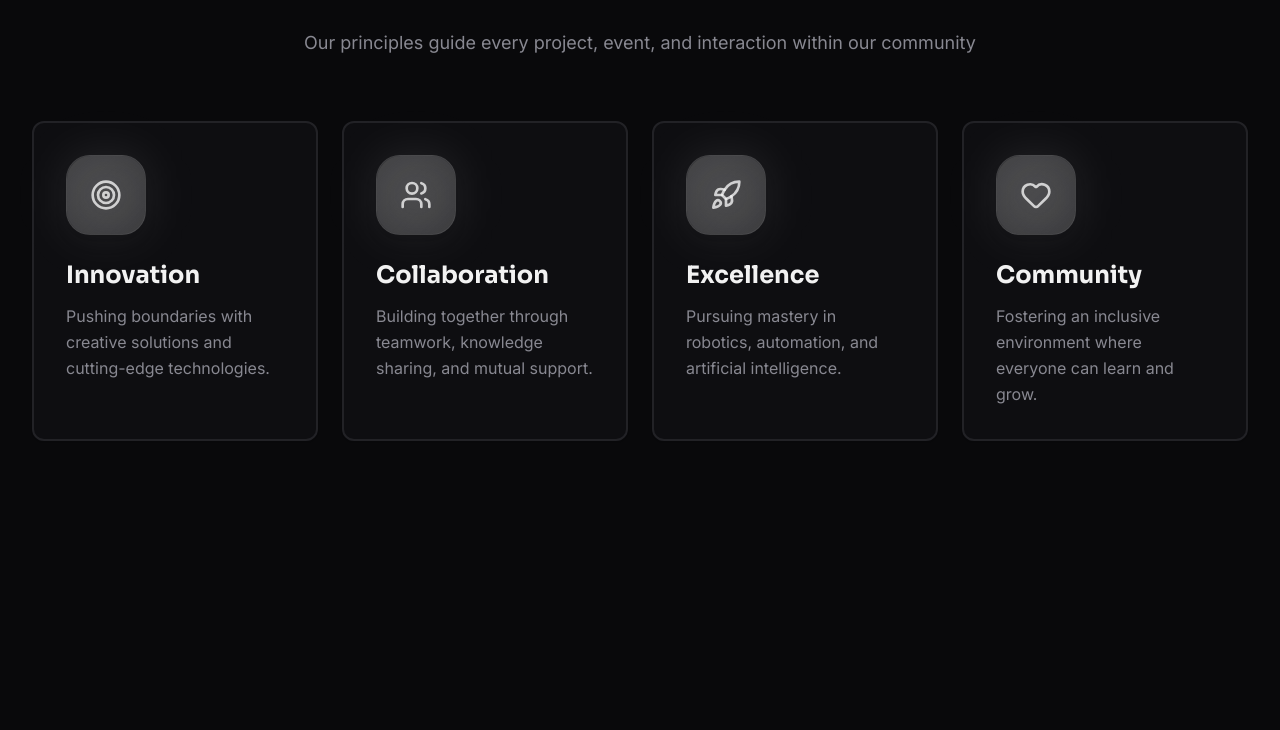
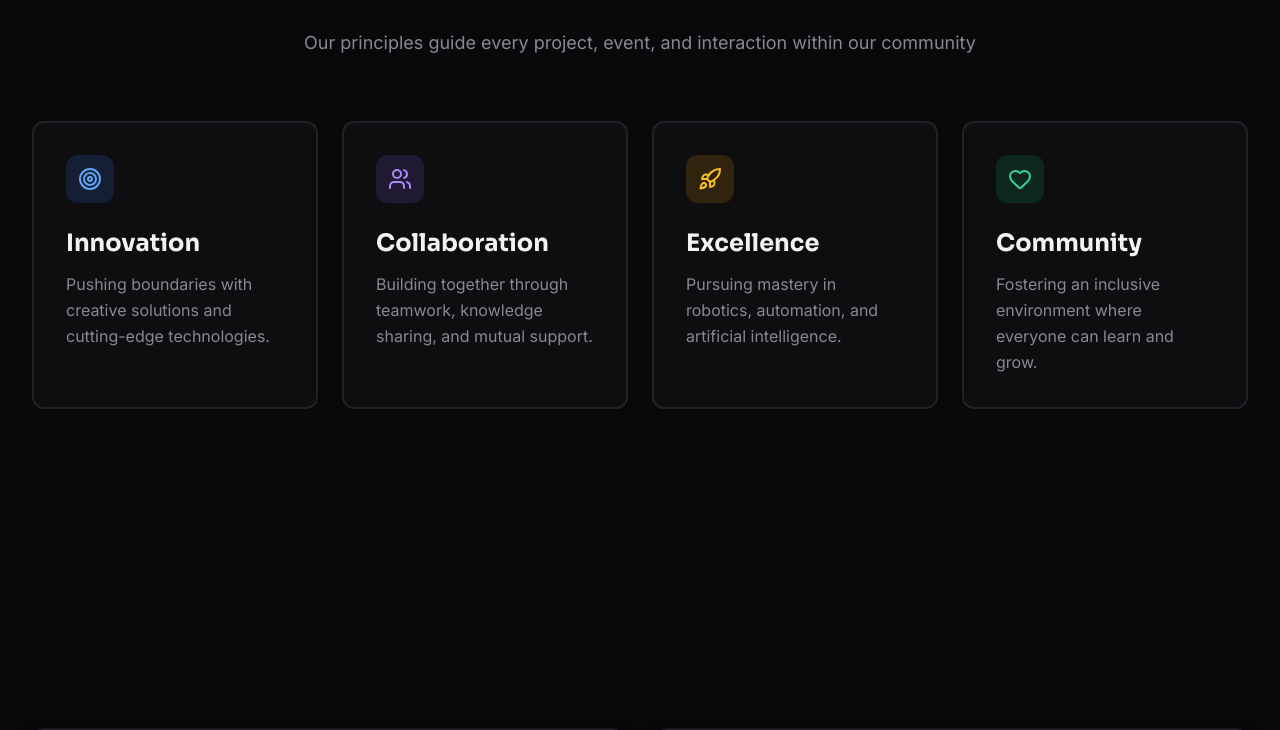
Before and after one commit to LifeIsPranav/NITP_Robotics_Website, a React (Vite) app: page /about in a window 1280 px wide. Shown: the part 2018-2748 px from the top of the page. Built offline with nearby package versions, Linux system fonts and the light colour scheme.

Commit message:
minor changes

```diff
--- a/src/components/home2/HeroSection2.tsx
+++ b/src/components/home2/HeroSection2.tsx
@@ -12,7 +12,7 @@ export function HeroSection2() {
   const scale = useTransform(scrollYProgress, [0, 0.5], [1, 0.95]);
 
   return (
-    <section ref={ref} className="relative min-h-[100svh] flex items-center justify-center overflow-hidden -mt-20 pt-20">
+    <section ref={ref} className="relative min-h-[100svh] flex items-center justify-center overflow-hidden -mt-20 pt-32 sm:pt-36 md:pt-40 lg:pt-44">
       {/* Ambient Light — adapts to theme */}
       <div className="absolute inset-0 bg-gradient-to-b from-primary/[0.03] via-transparent to-transparent dark:from-primary/[0.08]" />
       <div className="absolute top-0 left-1/2 -translate-x-1/2 w-[1000px] h-[600px] bg-primary/[0.04] dark:bg-primary/[0.06] rounded-full blur-[120px]" />
@@ -87,7 +87,7 @@ export function HeroSection2() {
               </svg>
             </span>
             <br className="hidden sm:block" />
-            to think.
+            &nbsp;to think.
           </motion.h1>
 
           {/* Subheadline */}
--- a/src/components/layout/Header.tsx
+++ b/src/components/layout/Header.tsx
@@ -62,7 +62,7 @@ export function Header() {
               className="relative w-11 h-11 rounded-2xl flex items-center justify-center transition-all duration-300"
             >
               <img
-                src="/src/assets/logo.png"
+                src="/assets/logo.png"
                 alt="Robotics Club Logo"
                 className="w-full h-full object-contain"
               />
@@ -129,7 +129,7 @@ export function Header() {
                       exit={{ rotate: 90, opacity: 0, scale: 0.8 }}
                       transition={{ duration: 0.3 }}
                     >
-                      <Sun className="w-5 h-5 text-amber-500" />
+                      <Sun className="w-5 h-5 text-white" />
                     </motion.div>
                   ) : (
                     <motion.div
--- a/src/pages/AboutPage.tsx
+++ b/src/pages/AboutPage.tsx
@@ -24,25 +24,29 @@ const values = [
     icon: Target,
     title: 'Innovation',
     description: 'Pushing boundaries with creative solutions and cutting-edge technologies.',
-    gradient: 'from-blue-500 to-cyan-500'
+    color: 'text-blue-500 dark:text-blue-400',
+    bg: 'bg-blue-500/10 dark:bg-blue-500/15',
   },
   {
     icon: Users,
     title: 'Collaboration',
     description: 'Building together through teamwork, knowledge sharing, and mutual support.',
-    gradient: 'from-purple-500 to-pink-500'
+    color: 'text-violet-500 dark:text-violet-400',
+    bg: 'bg-violet-500/10 dark:bg-violet-500/15',
   },
   {
     icon: Rocket,
     title: 'Excellence',
     description: 'Pursuing mastery in robotics, automation, and artificial intelligence.',
-    gradient: 'from-orange-500 to-red-500'
+    color: 'text-amber-500 dark:text-amber-400',
+    bg: 'bg-amber-500/10 dark:bg-amber-500/15',
   },
   {
     icon: Heart,
     title: 'Community',
     description: 'Fostering an inclusive environment where everyone can learn and grow.',
-    gradient: 'from-green-500 to-emerald-500'
+    color: 'text-emerald-500 dark:text-emerald-400',
+    bg: 'bg-emerald-500/10 dark:bg-emerald-500/15',
   },
 ];
 
@@ -219,12 +223,8 @@ export function AboutPage() {
                 >
                   <Card className="h-full border-2 hover:border-primary/30 transition-all duration-500 group hover:shadow-2xl hover:-translate-y-1">
                     <CardContent className="p-8">
-                      <div className="relative w-20 h-20 mb-6">
-                        <div className="absolute inset-0 bg-foreground/5 dark:bg-foreground/10 rounded-3xl blur-xl group-hover:blur-2xl transition-all duration-500" />
-                        <div className="relative w-full h-full bg-gradient-to-br from-foreground/[0.08] to-foreground/[0.12] dark:from-foreground/[0.12] dark:to-foreground/[0.18] rounded-3xl flex items-center justify-center shadow-lg group-hover:shadow-xl transition-all duration-500 group-hover:scale-105 border border-foreground/[0.08]">
-                          <div className="absolute inset-0 bg-gradient-to-br from-white/40 to-transparent dark:from-white/10 dark:to-transparent rounded-3xl" />
-                          <Icon size={32} className="text-foreground/70 dark:text-foreground/80 relative z-10" strokeWidth={2} />
-                        </div>
+                      <div className={`inline-flex items-center justify-center w-12 h-12 rounded-xl ${value.bg} mb-6`}>
+                        <Icon className={`w-6 h-6 ${value.color}`} />
                       </div>
                       <h3 className="text-2xl font-heading font-bold mb-3">{value.title}</h3>
                       <p className="text-muted-foreground leading-relaxed">{value.description}</p>
@@ -518,36 +518,32 @@ export function AboutPage() {
               const Icon = achievement.icon;
               const accentColors = [
                 {
-                  gradient: 'from-[#667eea] to-[#764ba2]',
-                  bg: 'bg-[#667eea]/10',
-                  text: 'text-[#667eea]',
-                  border: 'hover:border-[#667eea]/30',
-                  shadow: 'hover:shadow-[#667eea]/10',
-                  iconBg: 'bg-gradient-to-br from-[#667eea] to-[#764ba2]'
+                  color: 'text-blue-500 dark:text-blue-400',
+                  bg: 'bg-blue-500/10 dark:bg-blue-500/15',
+                  text: 'text-blue-500',
+                  border: 'hover:border-blue-500/30',
+                  badgeBg: 'bg-blue-500/10',
                 },
                 {
-                  gradient: 'from-[#f093fb] to-[#f5576c]',
-                  bg: 'bg-[#f093fb]/10',
-                  text: 'text-[#f093fb]',
-                  border: 'hover:border-[#f093fb]/30',
-                  shadow: 'hover:shadow-[#f093fb]/10',
-                  iconBg: 'bg-gradient-to-br from-[#f093fb] to-[#f5576c]'
+                  color: 'text-violet-500 dark:text-violet-400',
+                  bg: 'bg-violet-500/10 dark:bg-violet-500/15',
+                  text: 'text-violet-500',
+                  border: 'hover:border-violet-500/30',
+                  badgeBg: 'bg-violet-500/10',
                 },
                 {
-                  gradient: 'from-[#4facfe] to-[#00f2fe]',
-                  bg: 'bg-[#4facfe]/10',
-                  text: 'text-[#4facfe]',
-                  border: 'hover:border-[#4facfe]/30',
-                  shadow: 'hover:shadow-[#4facfe]/10',
-                  iconBg: 'bg-gradient-to-br from-[#4facfe] to-[#00f2fe]'
+                  color: 'text-amber-500 dark:text-amber-400',
+                  bg: 'bg-amber-500/10 dark:bg-amber-500/15',
+                  text: 'text-amber-500',
+                  border: 'hover:border-amber-500/30',
+                  badgeBg: 'bg-amber-500/10',
                 },
                 {
-                  gradient: 'from-[#fa709a] to-[#fee140]',
-                  bg: 'bg-[#fa709a]/10',
-                  text: 'text-[#fa709a]',
-                  border: 'hover:border-[#fa709a]/30',
-                  shadow: 'hover:shadow-[#fa709a]/10',
-                  iconBg: 'bg-gradient-to-br from-[#fa709a] to-[#fee140]'
+                  color: 'text-emerald-500 dark:text-emerald-400',
+                  bg: 'bg-emerald-500/10 dark:bg-emerald-500/15',
+                  text: 'text-emerald-500',
+                  border: 'hover:border-emerald-500/30',
+                  badgeBg: 'bg-emerald-500/10',
                 },
               ];
               const color = accentColors[index % accentColors.length];
@@ -559,24 +555,16 @@ export function AboutPage() {
                   viewport={{ once: true, margin: "-50px" }}
                   transition={{ duration: 0.8, delay: index * 0.12, ease: "easeOut" }}
                 >
-                  <Card className={`h-full border border-border/50 ${color.border} transition-all duration-500 group hover:shadow-xl ${color.shadow} hover:-translate-y-1 bg-card/80 backdrop-blur-sm`}>
+                  <Card className={`h-full border border-border/50 ${color.border} transition-all duration-500 group hover:shadow-xl hover:-translate-y-1 bg-card/80 backdrop-blur-sm`}>
                     <CardContent className="p-7">
                       <div className="flex items-start gap-5">
-                        <div className="relative w-16 h-16 flex-shrink-0">
-                          <div className={`absolute inset-0 ${color.iconBg} rounded-2xl opacity-20 blur-xl group-hover:opacity-30 transition-opacity duration-500`} />
-                          <motion.div
-                            whileHover={{ scale: 1.08, rotate: 0 }}
-                            transition={{ type: "spring", stiffness: 300, damping: 20 }}
-                            className={`relative w-full h-full ${color.iconBg} rounded-2xl flex items-center justify-center shadow-lg group-hover:shadow-2xl transition-all duration-500`}
-                          >
-                            <div className="absolute inset-0 bg-white/[0.15] dark:bg-white/[0.08] rounded-2xl" />
-                            <Icon size={26} className="text-white relative z-10" strokeWidth={2.2} />
-                          </motion.div>
+                        <div className={`inline-flex items-center justify-center w-12 h-12 rounded-xl ${color.bg} flex-shrink-0`}>
+                          <Icon className={`w-6 h-6 ${color.color}`} />
                         </div>
                         <div className="flex-1 min-w-0">
                           <div className="flex items-center gap-3 mb-2 flex-wrap">
                             <span className={`text-sm font-semibold ${color.text}`}>{achievement.year}</span>
-                            <span className={`text-xs px-2.5 py-1 rounded-full ${color.bg} ${color.text} font-medium`}>
+                            <span className={`text-xs px-2.5 py-1 rounded-full ${color.badgeBg} ${color.text} font-medium`}>
                               {achievement.category}
                             </span>
                           </div>
--- a/src/pages/ContactPage.tsx
+++ b/src/pages/ContactPage.tsx
@@ -42,30 +42,63 @@ export function ContactPage() {
       icon: MapPin,
       title: 'Visit Us',
       content: ['National Institute of Technology Patna', 'Ashok Rajpath, Patna', 'Bihar 800005, India'],
-      gradient: 'from-blue-500 to-cyan-500'
+      color: 'text-blue-500 dark:text-blue-400',
+      bg: 'bg-blue-500/10 dark:bg-blue-500/15',
     },
     {
       icon: Mail,
       title: 'Email Us',
       content: ['robotics@nitp.ac.in', 'info@nitproboticsclub.in'],
-      gradient: 'from-purple-500 to-pink-500',
+      color: 'text-violet-500 dark:text-violet-400',
+      bg: 'bg-violet-500/10 dark:bg-violet-500/15',
       links: true
     },
     {
       icon: Phone,
       title: 'Call Us',
       content: ['+91 612 237 1715', '+91 612 237 2715'],
-      gradient: 'from-orange-500 to-red-500',
+      color: 'text-amber-500 dark:text-amber-400',
+      bg: 'bg-amber-500/10 dark:bg-amber-500/15',
       links: true
     },
   ];
 
   const socialLinks = [
-    { icon: Facebook, label: 'Facebook', href: '#', color: 'hover:text-blue-500' },
-    { icon: Instagram, label: 'Instagram', href: '#', color: 'hover:text-pink-500' },
-    { icon: Twitter, label: 'Twitter', href: '#', color: 'hover:text-sky-500' },
-    { icon: Linkedin, label: 'LinkedIn', href: '#', color: 'hover:text-blue-600' },
-    { icon: Github, label: 'GitHub', href: '#', color: 'hover:text-gray-600 dark:hover:text-gray-400' },
+    {
+      icon: Facebook,
+      label: 'Facebook',
+      href: '#',
+      color: 'text-blue-500 dark:text-blue-400',
+      bg: 'bg-blue-500/10 dark:bg-blue-500/15'
+    },
+    {
+      icon: Instagram,
+      label: 'Instagram',
+      href: '#',
+      color: 'text-pink-500 dark:text-pink-400',
+      bg: 'bg-pink-500/10 dark:bg-pink-500/15'
+    },
+    {
+      icon: Twitter,
+      label: 'Twitter',
+      href: '#',
+      color: 'text-sky-500 dark:text-sky-400',
+      bg: 'bg-sky-500/10 dark:bg-sky-500/15'
+    },
+    {
+      icon: Linkedin,
+      label: 'LinkedIn',
+      href: '#',
+      color: 'text-blue-600 dark:text-blue-500',
+      bg: 'bg-blue-600/10 dark:bg-blue-600/15'
+    },
+    {
+      icon: Github,
+      label: 'GitHub',
+      href: '#',
+      color: 'text-gray-700 dark:text-gray-400',
+      bg: 'bg-gray-500/10 dark:bg-gray-500/15'
+    },
   ];
 
   return (
@@ -123,14 +156,8 @@ export function ContactPage() {
                 >
                   <Card className="border-2 hover:border-primary/30 transition-all duration-500 h-full premium-shadow group hover:-translate-y-1">
                     <CardContent className="p-8">
-                      <div className="relative w-20 h-20 mb-8">
-                        <div className={`absolute inset-0 bg-gradient-to-br ${info.gradient} rounded-3xl opacity-20 blur-xl group-hover:opacity-30 transition-opacity duration-500`} />
-                        <div className={`relative w-full h-full bg-gradient-to-br ${info.gradient} rounded-3xl flex items-center justify-center shadow-2xl group-hover:shadow-3xl transition-all duration-500 group-hover:scale-110 group-hover:rotate-6`}>
-                          <div className="absolute inset-0 bg-white/10 rounded-3xl backdrop-blur-sm" />
-                          <div className="absolute inset-0 bg-gradient-to-tr from-white/30 to-transparent rounded-3xl" />
-                          <div className="absolute inset-[2px] rounded-[calc(1.5rem-2px)] bg-gradient-to-br from-white/20 to-transparent" />
-                          <Icon size={36} className="text-white relative z-10 drop-shadow-2xl" strokeWidth={2.5} />
-                        </div>
+                      <div className={`inline-flex items-center justify-center w-12 h-12 rounded-xl ${info.bg} mb-6`}>
+                        <Icon className={`w-6 h-6 ${info.color}`} />
                       </div>
                       <h3 className="text-2xl font-heading font-bold mb-4">{info.title}</h3>
                       <div className="space-y-2">
@@ -275,10 +302,10 @@ export function ContactPage() {
                           key={social.label}
                           href={social.href}
                           whileHover={{ x: 5 }}
-                          className={`flex items-center gap-4 p-4 rounded-xl bg-muted/50 hover:bg-accent transition-all duration-300 group ${social.color}`}
+                          className="flex items-center gap-4 p-4 rounded-xl bg-muted/50 hover:bg-accent transition-all duration-300 group"
                         >
-                          <div className="w-12 h-12 rounded-xl bg-background flex items-center justify-center group-hover:scale-110 transition-transform">
-                            <Icon size={24} />
+                          <div className={`w-12 h-12 rounded-xl ${social.bg} flex items-center justify-center group-hover:scale-110 transition-transform`}>
+                            <Icon className={`w-5 h-5 ${social.color}`} />
                           </div>
                           <span className="font-medium">{social.label}</span>
                         </motion.a>
```
Also changed, not shown: src/index.css (+7 -0 lines), src/pages/GalleryPage.tsx (+43 -6 lines), src/pages/TeamPage.tsx (+18 -40 lines), public/assets/logo.png (added).
